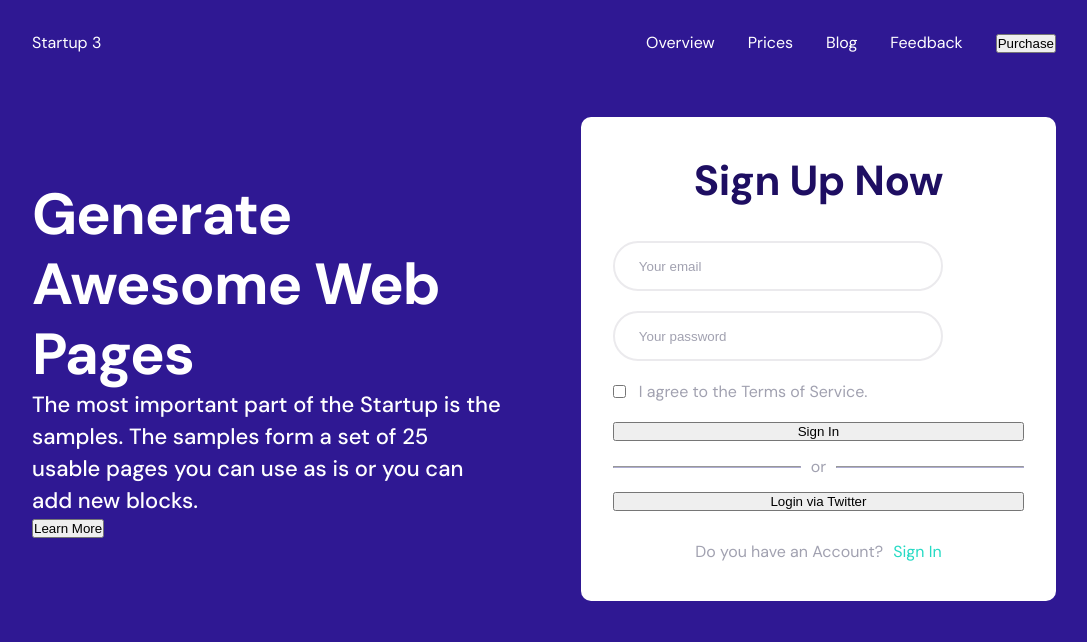
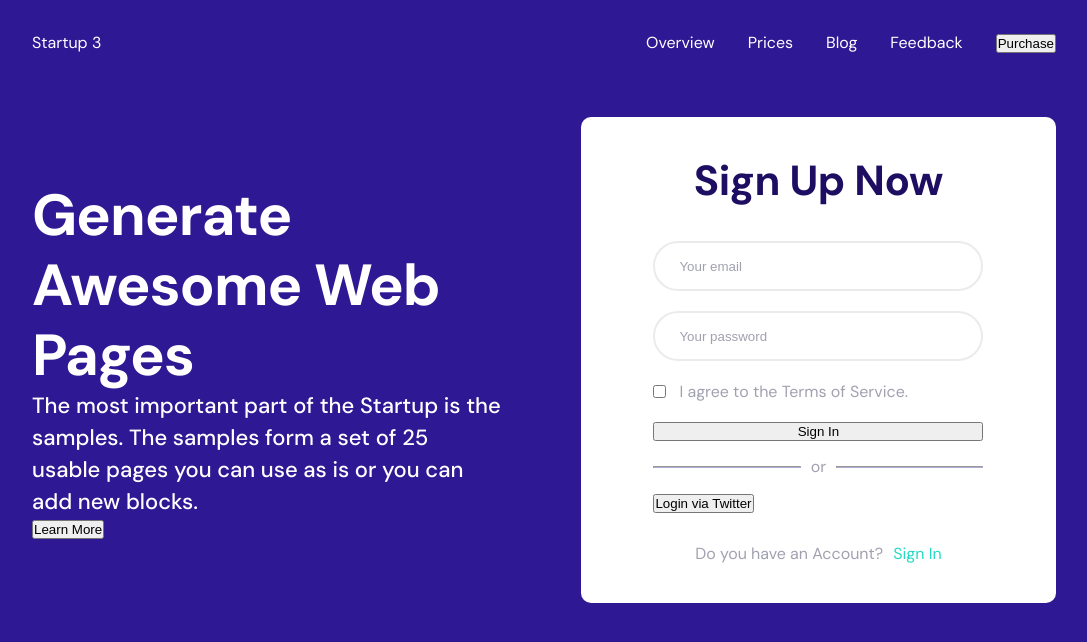
Before and after one commit to SebastianJedrak/landing-page-lex, a React (Vite) app: page / in a window 1280 px wide. Shown: the top 642 px of the page, without its empty margins (96-1183 px from the left). Built offline with nearby package versions, Linux system fonts and the light colour scheme.

Commit message:
style: logim layout

```diff
--- a/src/components/UI/Input.scss
+++ b/src/components/UI/Input.scss
@@ -1,7 +1,6 @@
 @use "../../variables.scss" as *;
 
 .input-ui {
-  width: 330px;
   &.input-ui__input {
     height: 50px;
     border: 2px solid $color-font-grey;
--- a/src/components/pages/Login.scss
+++ b/src/components/pages/Login.scss
@@ -9,6 +9,7 @@
 
     .login-page__content {
       width: 50%;
+      min-width: min-content;
     }
 
     .login-page__card {
@@ -18,12 +19,16 @@
       border-radius: 10px;
       display: flex;
       flex-direction: column;
+      align-items: center;
+
+      .login-page__card__container {
+        width: 330px;
+      }
 
       h3 {
         color: $color-font-heading;
         margin-bottom: 34px;
         text-align: center;
-      }
       }
 
       form {
@@ -63,3 +68,4 @@
       }
     }
   }
+}
--- a/src/components/pages/Login.tsx
+++ b/src/components/pages/Login.tsx
@@ -19,6 +19,7 @@ const Login: React.FC = () => {
         </div>
 
         <div className="login-page__content login-page__card">
+          <div className="login-page__card__container">
             <h3>Sign Up Now</h3>
             <form>
               <Input label="Your email" />
@@ -37,6 +38,7 @@ const Login: React.FC = () => {
               <span className="sign-in__link">Sign In</span>
             </div>
           </div>
+        </div>
       </main>
     </div>
   );
```
Lines whose indentation alone changed are shown as unchanged.
